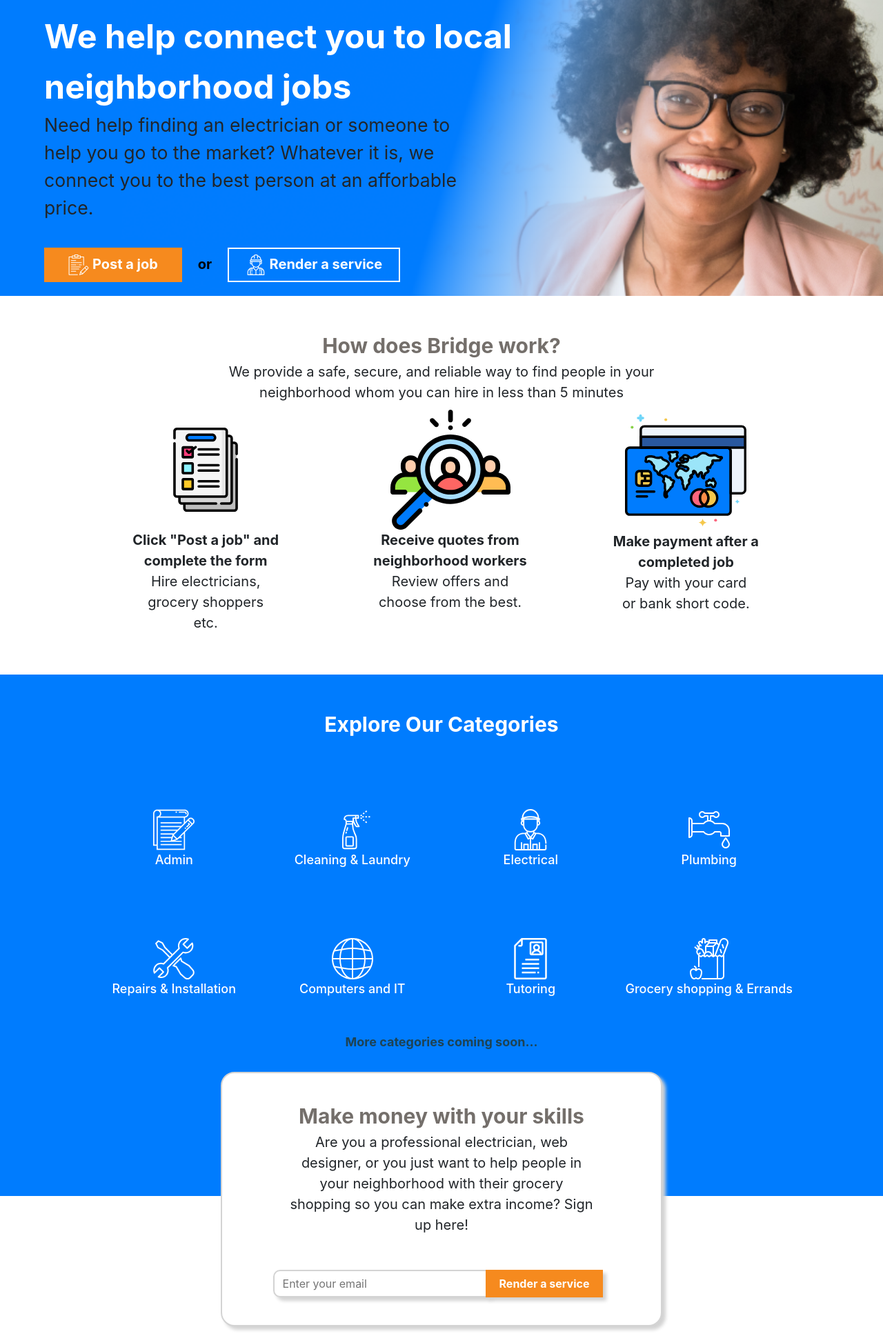
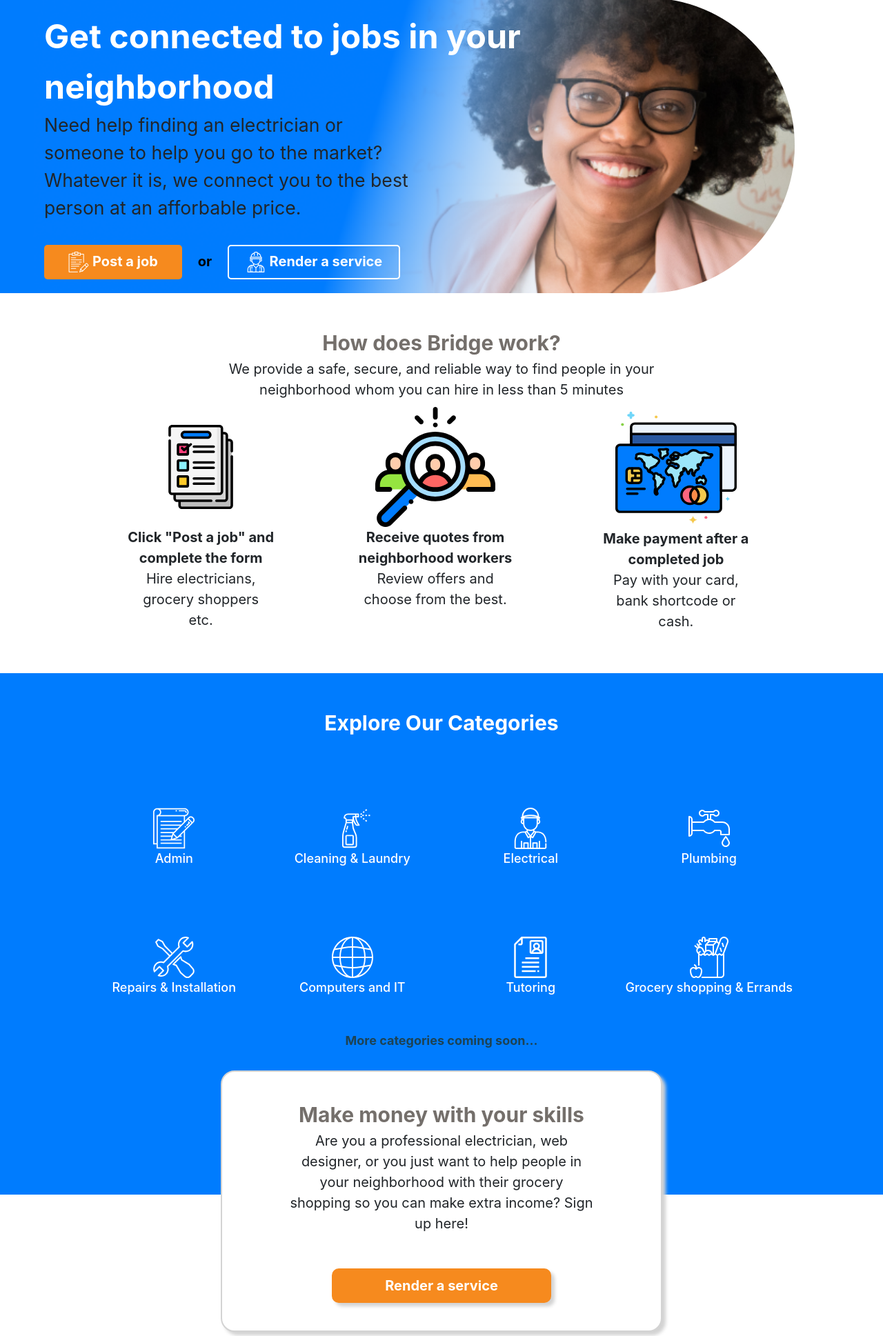
Before and after one commit to bitbender1010/Bridge-demo, a website: page index.html in a window 1280 px wide. Shown: the part 63-2000 px from the top of the page at 69% size. Drawn offline with nearby package versions, Linux system fonts and the light colour scheme.

Commit message:
update home text + nav

```diff
--- a/index.html
+++ b/index.html
@@ -78,9 +78,9 @@
     </div>
     <!--herobar-->
     <div class="herobar">
-        <div class="hero-main z-upper">We help connect you to local neighborhood jobs </div>
-        <div class="hero-sub z-upper">Need help finding an electrician or someone to help you
-                                        go to the market? Whatever it is, we connect you to the best person at an afforbable price. </div>
+        <div class="hero-main z-upper">Get connected to jobs in your neighborhood </div>
+        <div class="hero-sub z-upper"><span class="hide-herotext"> Need help finding an electrician or someone to help you
+                                        go to the market? </span> Whatever it is, we connect you to the best person at an afforbable price. </div>
 
 
         <!--CTA-->
@@ -130,7 +130,7 @@
         <div class="margin">
             <img src="./images/three.svg" class="step-icons resize-three"/>
             <div class="step-main">Make payment after a completed job</div>
-            <div class="step-sub">Pay with your card or bank short code.</div>
+            <div class="step-sub">Pay with your card, bank shortcode or cash.</div>
 
         </div>
         </div>
@@ -205,7 +205,7 @@
             people in your neighborhood with their grocery shopping so you can make extra income? Sign up here!
         </div>
         <!--email and CTA-->
-        <div class="cta-cover2 z-upper2 center"> <input type="text" placeholder="Enter your email" class="email-input2"/> <button class="access-btn2">Render a service</button> </div>
+        <div class="cta-cover2 z-upper2 center"> <button class="access-btn2">Render a service</button> </div>
     </div>
 
     <!--FAQ-->
@@ -215,27 +215,28 @@
     <div class="faq-container">
         <!--question box-->
         <div class="faq-box">
-            <div class="faq-question"> <span> Q. </span> <span> What do you mean by "Local Neighborhood Jobs" </span> </div>
-            <div class="faq-answer"> A. "Local Neighborhood Jobs" are basically in-formal jobs (they include but are not limited to); electrical and plumbing, appliance repair and installation,
-                                        cleaning and laundry, tutoring, driving etc.
+            <div class="faq-question"> <span> Q. </span> <span> What kind of jobs can I get on Bridge? </span> </div>
+            <div class="faq-answer"> A. We provide you access to 4 types of jobs in your neighborhood; <br> (1) One-Time jobs e.g finding an electrician <br> (2) Part-Time jobs e.g hiring a sales agents <br> (3) Full-Time jobs e.g Secretary positions <br> (4) Internships e.g fashion designing etc
             </div>
         </div>
 
         <!--question box 2-->
         <div class="faq-box">
             <div class="faq-question">Q. Is Bridge safe to use?</div>
-            <div class="faq-answer"> A. Yes, Bridge is 100% safe to use, we run a series of background checks and verification on our users.
+            <div class="faq-answer"> A. Yes, Bridge is 100% safe to use, we run series of background checks and verifications on our users.
                 <br> <br>
-                How ever you are advised to use your decression when you don't feel safe about an hire, report to us and we will take care of it.
+                However you are advised to use your decression when you don't feel safe about an hire, report to us and we will take care of it.
             </div>
         </div>
 
         <!--question box 3-->
         <div class="faq-box">
-            <div class="faq-question">Q. How does Bridge ensure my client pays me after a completed job?</div>
-            <div class="faq-answer"> A. Before any worker commences any job on Bridge, we receive a full payment from the client at first and may only release a particular percentage on request during the duration of the job.
+            <div class="faq-question">Q. How does Bridge ensures my client pays me after a completed job?</div>
+            <div class="faq-answer"> A. Firstly, we only receive payments when a client is posting a "One-Time" job and paying via card e.g Hiring a grocery shopper.
                 <br> <br>
-                When a task has been duly completed and confirmed, we release the remaining payment to the worker. This is to ensure that no worker is being owed on our platform and to also assure the client gets a satisfactory result.
+                As a worker, you can request for your client to pay you on Bridge via card instead of cash, this will enable us withhold
+                the payment until you complete the job. After the job is completed, we will release the payment to your prefered account.
+                This is to ensure that no worker is being owed and every client gets a satisfactory job.
             </div>
         </div>
 
--- a/responsive/mobile.css
+++ b/responsive/mobile.css
@@ -18,6 +18,9 @@
     margin-top: 5%!important;
 }
 
+.hide-herotext {
+    display: none;
+}
 /****************************************/
 /*hero btn*/
 .access-btn, .access-btn2 {
@@ -25,6 +28,11 @@
     padding-left: 15px;
     padding-right: 15px;
 }
+
+.access-btn2 {
+    min-width: 80%!important;
+    border-radius: 5px!important;
+ }
 
 /*hero input*/
 .email-input {
@@ -114,6 +122,7 @@
     width: 90%;
     padding: 20px 0px;
     top: -140px;
+    border-radius: 10px!important;
 }
 
 .earn-main {
@@ -202,7 +211,7 @@
     font-size: 12px!important;
 }
 
-.cta-cover2 input,  .cta-cover2 button{
+.cta-cover2 button{
     font-size: 10px!important;
 }
 
@@ -330,10 +339,22 @@
 .herobar {
     background-blend-mode: overlay;
     background-color: rgba(0, 0, 0, 0.7);
+    /*fancy hero-mobile */
+    border-top-right-radius: 0px;
+    border-bottom-right-radius: 50vw;
+    position: relative;
+    left: 0px;
 }
 
 .hero-sub {
     color:white;
+    font-size: calc(2vw + 15px)!important;
+    padding: 0px 20px
+}
+
+/*render: big bottom margin*/
+.render {
+    margin-bottom: 80px;
 }
 
 .hero-main {
--- a/style.css
+++ b/style.css
@@ -118,7 +118,7 @@
 
 .herobar {
     padding-top: 20px;
-    padding-left: 5%;
+    padding-left: 15%;
     position: relative;
     width: 100%;
     min-height: 400px;
@@ -127,6 +127,10 @@
     background: url('./images/banner.png') no-repeat center;
     background-size: cover;
     background-position: 80% 80%;
+    border-top-right-radius: 500px;
+    border-bottom-right-radius: 500px;
+    position: relative;
+    left: -10vw;
 }
 
 /*CTA*/
@@ -145,8 +149,6 @@
 
 /*access btn*/
 .access-btn, .access-btn2 {
-    height: 40px;
-    min-width: 15%;
     background-color: #F68A1E;
     color: white;
     font-weight: bold;
@@ -156,6 +158,12 @@
     position: relative;
     left: -10px;
 }
+.access-btn2 {
+    min-width: 50%!important;
+    left: 0px;
+    border-radius: 10px!important;
+    height: 50px;
+ }
 
 .cta-cover, .cta-cover2 {
     margin-top: 50px;
@@ -551,7 +559,7 @@
 }
 
 .cta-cover2 input,  .cta-cover2 button{
-    font-size: 16px;
+    font-size: 20px;
 }
 
 
@@ -577,6 +585,7 @@
     font-family: -apple-system, BlinkMacSystemFont, 'Segoe UI', Roboto, Oxygen, Ubuntu, Cantarell, 'Open Sans', 'Helvetica Neue', sans-serif;
     font-weight: bold;
     font-size: 20px;
+    border-radius: 5px;
 }
 
 .render {
@@ -591,6 +600,7 @@
     font-size: 20px;
     padding: 0px 10px;
     margin-bottom: 20px;
+    border-radius: 5px;
 }
 
 .render a {
```
